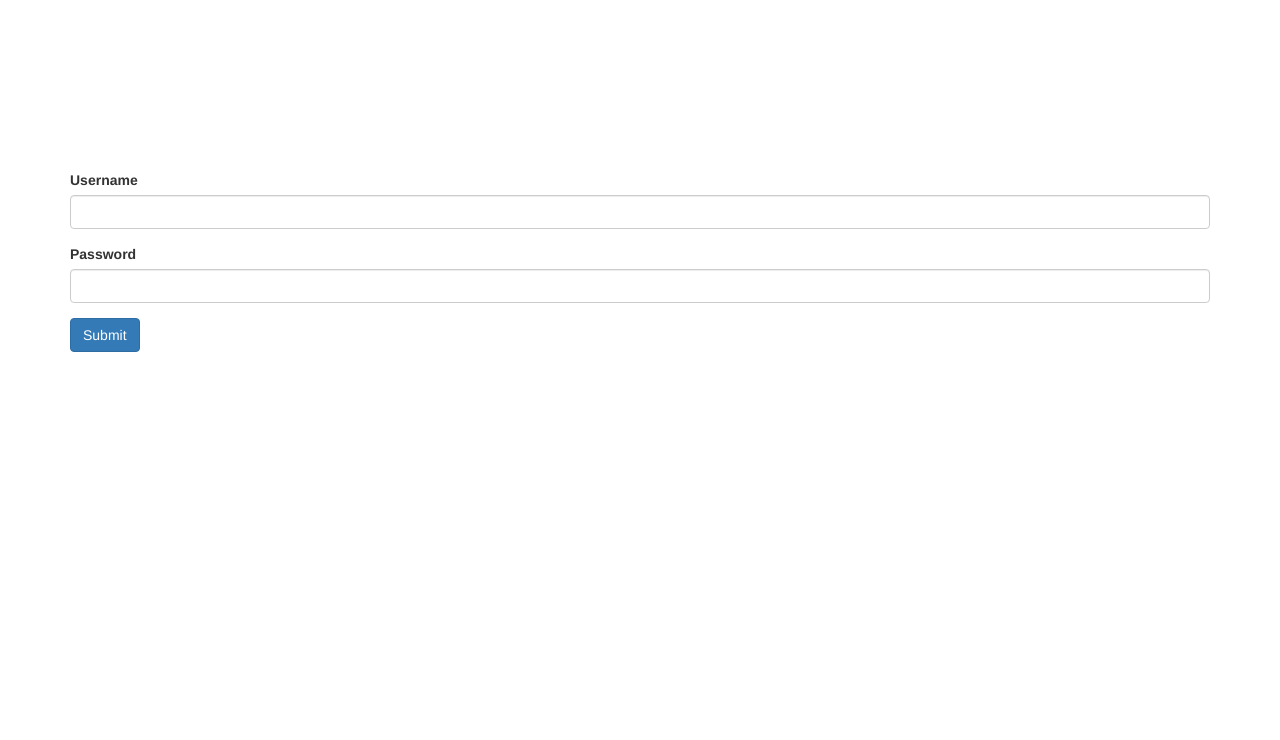
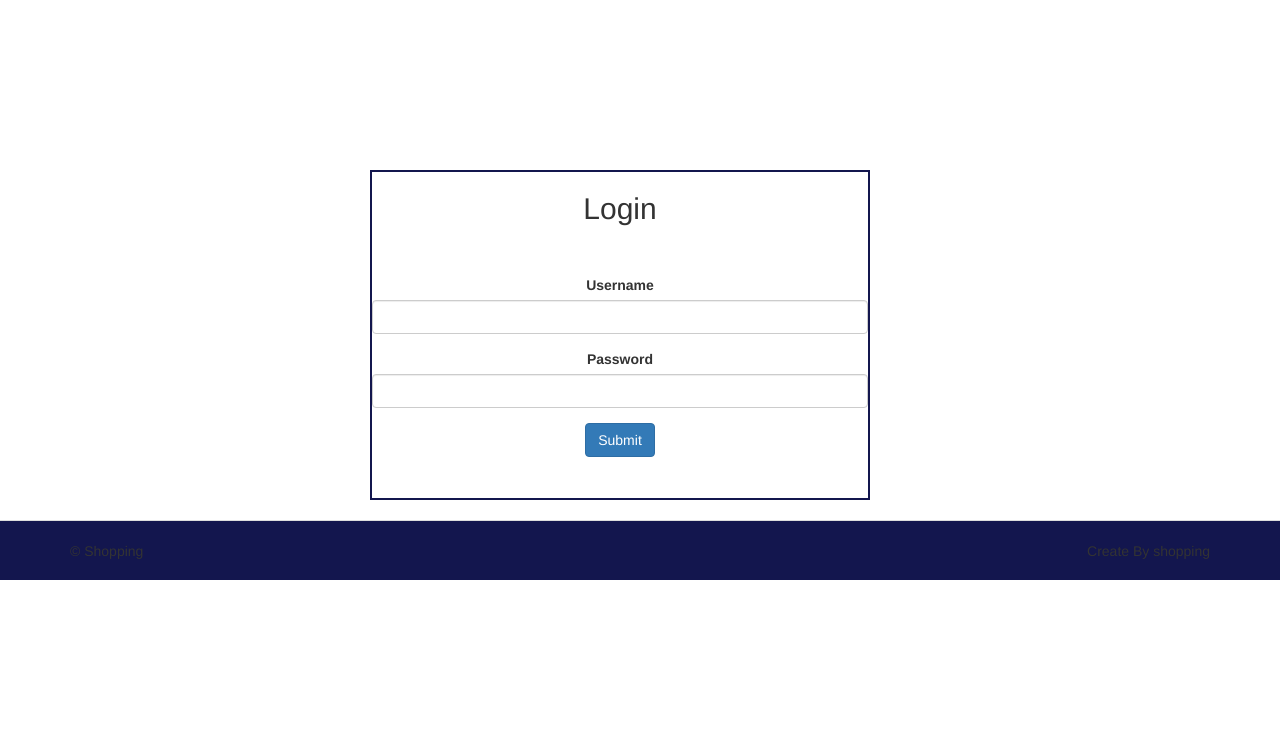
Before and after one commit to mub009/online_shopping1, a Yii app: template views/login/index.php in a window 1280 px wide. Shown: the top 740 px of the page. Run offline with PHP 8.4 and a stand-in for Yii, Linux system fonts and the light colour scheme; the template is opened without the code that fills it: most values are stand-ins (such as "Sample title", 1, 10 or a date in 2020); form fields are guessed from the names that the template uses; data that the repository does not hold is empty; some libraries are stand-ins or nearby versions.

Commit message:
Update index.php

```diff
--- a/views/login/index.php
+++ b/views/login/index.php
@@ -1,9 +1,12 @@
 <?php
 /* @var $this yii\web\View */
-
 use yii\helpers\Html;
 use yii\widgets\ActiveForm;
+$this->title = 'Login';
+$this->params['breadcrumbs'][] = $this->title;
 ?>
+<div style="height:330px;width:500px;border:2px solid #13164E;text-align:center;margin-left:300px">
+<h2 style="align:center">Login</h2><br><br>
 <?php $form = ActiveForm::begin(); ?>
 
     <?= $form->field($model, 'username') ?>
```
